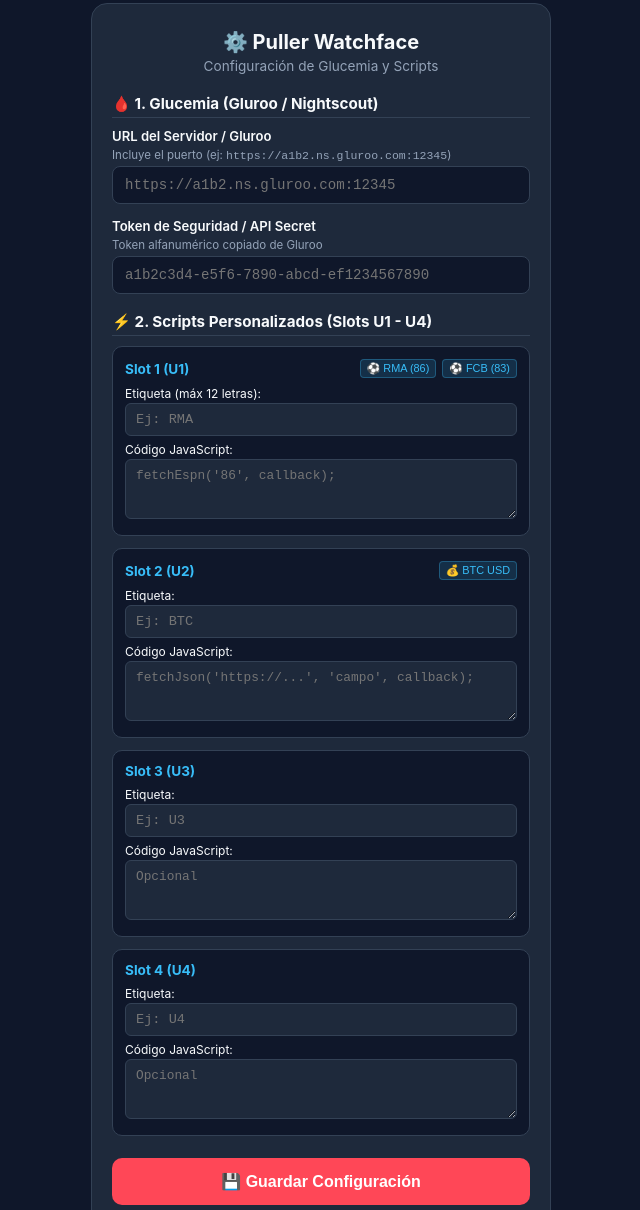
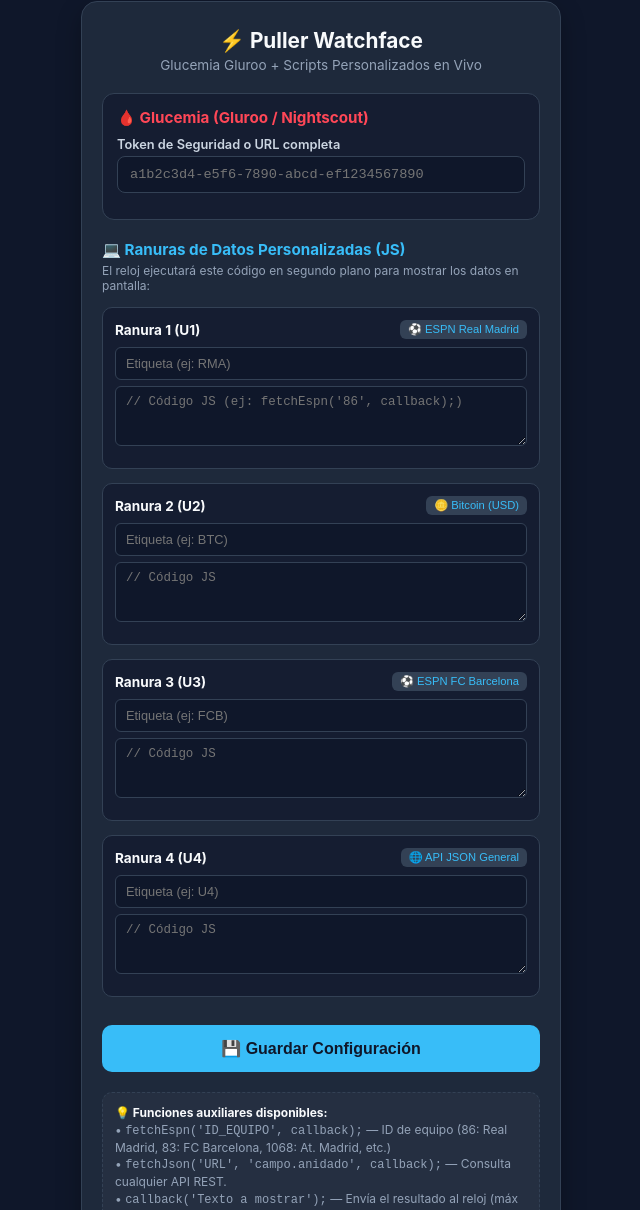
Before and after one commit to ermanitu/puller, a plain HTML site: page index.html in a window 1280 px wide. Shown: the part 13-1223 px from the top of the page, without its empty margins (319-959 px from the left). Drawn offline with Linux system fonts and the light colour scheme.

Commit message:
Refactor index.html for improved UI and functionality
Updated title and improved layout styles for the configuration form. Enhanced the script sections and added example functionalities.

```diff
--- a/index.html
+++ b/index.html
@@ -3,125 +3,98 @@
 <head>
   <meta charset="UTF-8">
   <meta name="viewport" content="width=device-width, initial-scale=1.0, user-scalable=no">
-  <title>Configuración Puller</title>
+  <title>Configuración Puller - Pebble</title>
 </head>
-<body style="background-color: #0f172a; color: #f8fafc; font-family: -apple-system, BlinkMacSystemFont, 'Segoe UI', Roboto, sans-serif; padding: 16px; margin: 0; display: flex; justify-content: center; box-sizing: border-box;">
+<body style="background-color: #0f172a; color: #f8fafc; font-family: -apple-system, BlinkMacSystemFont, 'Segoe UI', Roboto, sans-serif; padding: 14px; margin: 0; display: flex; justify-content: center; box-sizing: border-box;">
 
-  <div style="width: 100%; max-width: 460px; background-color: #1e293b; border-radius: 16px; padding: 20px; border: 1px solid #334155; box-sizing: border-box;">
+  <div style="width: 100%; max-width: 480px; background-color: #1e293b; border-radius: 16px; padding: 20px; box-shadow: 0 10px 25px rgba(0,0,0,0.3); border: 1px solid #334155; box-sizing: border-box;">
 
     <div style="text-align: center; margin-bottom: 20px;">
       <span id="badge" style="display: none; background: rgba(56, 189, 248, 0.15); color: #38bdf8; padding: 3px 10px; border-radius: 12px; font-size: 0.72rem; border: 1px solid rgba(56, 189, 248, 0.3); margin-bottom: 10px;">✨ Datos globales cargados</span>
-      <h1 style="font-size: 1.25rem; margin: 6px 0 0 0; color: #f8fafc;">⚙️ Puller Watchface</h1>
-      <p style="font-size: 0.85rem; color: #94a3b8; margin: 4px 0 0 0;">Configuración de Glucemia y Scripts</p>
+      <h1 style="font-size: 1.3rem; margin: 6px 0 0 0; color: #f8fafc;">⚡ Puller Watchface</h1>
+      <p style="font-size: 0.85rem; color: #94a3b8; margin: 4px 0 0 0;">Glucemia Gluroo + Scripts Personalizados en Vivo</p>
     </div>
 
-    <form id="pullerForm" style="margin: 0;">
+    <form id="configForm" style="margin: 0;">
 
-      <!-- SECCIÓN 1: GLUCOSA -->
-      <div style="font-size: 0.95rem; font-weight: bold; margin: 18px 0 10px 0; padding-bottom: 4px; border-bottom: 1px solid #334155; color: #f8fafc;">
-        🩸 1. Glucemia (Gluroo / Nightscout)
-      </div>
+      <!-- SECCIÓN GLUROO -->
+      <div style="background: rgba(15, 23, 42, 0.6); border: 1px solid #334155; border-radius: 12px; padding: 14px; margin-bottom: 20px;">
+        <div style="font-size: 0.95rem; font-weight: bold; color: #ff4757; margin-bottom: 10px;">🩸 Glucemia (Gluroo / Nightscout)</div>
 
-      <div style="margin-bottom: 14px;">
-        <label for="nightscout_url" style="display: block; font-size: 0.82rem; font-weight: 600; margin-bottom: 4px; color: #f8fafc;">URL del Servidor / Gluroo</label>
-        <div style="font-size: 0.72rem; color: #94a3b8; margin-bottom: 4px;">Incluye el puerto (ej: <code>https://a1b2.ns.gluroo.com:12345</code>)</div>
-        <input type="text" id="nightscout_url" placeholder="https://a1b2.ns.gluroo.com:12345" autocomplete="off" spellcheck="false" style="width: 100%; padding: 10px 12px; background: #0f172a; border: 1px solid #334155; border-radius: 8px; color: #f8fafc; font-size: 0.88rem; font-family: monospace; box-sizing: border-box; outline: none;">
-      </div>
-
-      <div style="margin-bottom: 14px;">
-        <label for="gluroo_token" style="display: block; font-size: 0.82rem; font-weight: 600; margin-bottom: 4px; color: #f8fafc;">Token de Seguridad / API Secret</label>
-        <div style="font-size: 0.72rem; color: #94a3b8; margin-bottom: 4px;">Token alfanumérico copiado de Gluroo</div>
-        <input type="text" id="gluroo_token" placeholder="a1b2c3d4-e5f6-7890-abcd-ef1234567890" autocomplete="off" spellcheck="false" style="width: 100%; padding: 10px 12px; background: #0f172a; border: 1px solid #334155; border-radius: 8px; color: #f8fafc; font-size: 0.88rem; font-family: monospace; box-sizing: border-box; outline: none;">
-      </div>
-
-      <!-- SECCIÓN 2: SCRIPTS -->
-      <div style="font-size: 0.95rem; font-weight: bold; margin: 18px 0 10px 0; padding-bottom: 4px; border-bottom: 1px solid #334155; color: #f8fafc;">
-        ⚡ 2. Scripts Personalizados (Slots U1 - U4)
-      </div>
-
-      <!-- SLOT 0 (U1) -->
-      <div style="background: #0f172a; border: 1px solid #334155; border-radius: 10px; padding: 12px; margin-bottom: 12px;">
-        <div style="display: flex; justify-content: space-between; align-items: center; margin-bottom: 8px;">
-          <span style="font-size: 0.85rem; font-weight: bold; color: #38bdf8;">Slot 1 (U1)</span>
-          <div style="display: flex; gap: 6px;">
-            <button type="button" onclick="setTemplate(0, 'RMA', 'fetchEspn(\'86\', callback);')" style="background: rgba(56, 189, 248, 0.15); color: #38bdf8; border: 1px solid rgba(56, 189, 248, 0.3); padding: 2px 6px; border-radius: 4px; font-size: 0.68rem; cursor: pointer;">⚽ RMA (86)</button>
-            <button type="button" onclick="setTemplate(0, 'FCB', 'fetchEspn(\'83\', callback);')" style="background: rgba(56, 189, 248, 0.15); color: #38bdf8; border: 1px solid rgba(56, 189, 248, 0.3); padding: 2px 6px; border-radius: 4px; font-size: 0.68rem; cursor: pointer;">⚽ FCB (83)</button>
-          </div>
-        </div>
-        <div style="margin-bottom: 6px;">
-          <label style="display: block; font-size: 0.75rem; color: #f8fafc; margin-bottom: 2px;">Etiqueta (máx 12 letras):</label>
-          <input type="text" id="label_0" placeholder="Ej: RMA" maxlength="12" style="width: 100%; padding: 8px 10px; background: #1e293b; border: 1px solid #334155; border-radius: 6px; color: #f8fafc; font-size: 0.85rem; font-family: monospace; box-sizing: border-box;">
-        </div>
-        <div>
-          <label style="display: block; font-size: 0.75rem; color: #f8fafc; margin-bottom: 2px;">Código JavaScript:</label>
-          <textarea id="code_0" placeholder="fetchEspn('86', callback);" style="width: 100%; height: 60px; padding: 8px 10px; background: #1e293b; border: 1px solid #334155; border-radius: 6px; color: #38bdf8; font-size: 0.8rem; font-family: monospace; resize: vertical; box-sizing: border-box;"></textarea>
+        <div style="margin-bottom: 12px;">
+          <label for="gluroo_token" style="display: block; font-size: 0.8rem; font-weight: 600; margin-bottom: 4px; color: #cbd5e1;">Token de Seguridad o URL completa</label>
+          <input type="text" id="gluroo_token" placeholder="a1b2c3d4-e5f6-7890-abcd-ef1234567890" autocomplete="off" autocorrect="off" autocapitalize="off" spellcheck="false" style="width: 100%; padding: 10px 12px; background: #0f172a; border: 1px solid #334155; border-radius: 8px; color: #f8fafc; font-size: 0.85rem; font-family: monospace; box-sizing: border-box; outline: none;">
         </div>
       </div>
 
-      <!-- SLOT 1 (U2) -->
-      <div style="background: #0f172a; border: 1px solid #334155; border-radius: 10px; padding: 12px; margin-bottom: 12px;">
+      <!-- SECCIÓN SCRIPTS PERSONALIZADOS (4 SLOTS) -->
+      <div style="margin-bottom: 20px;">
+        <div style="font-size: 0.95rem; font-weight: bold; color: #38bdf8; margin-bottom: 4px;">💻 Ranuras de Datos Personalizadas (JS)</div>
+        <div style="font-size: 0.75rem; color: #94a3b8; margin-bottom: 14px;">El reloj ejecutará este código en segundo plano para mostrar los datos en pantalla:</div>
+
+        <!-- SLOT 1 -->
+        <div style="background: rgba(15, 23, 42, 0.6); border: 1px solid #334155; border-radius: 10px; padding: 12px; margin-bottom: 14px;">
           <div style="display: flex; justify-content: space-between; align-items: center; margin-bottom: 8px;">
-          <span style="font-size: 0.85rem; font-weight: bold; color: #38bdf8;">Slot 2 (U2)</span>
-          <div style="display: flex; gap: 6px;">
-            <button type="button" onclick="setTemplate(1, 'BTC', 'fetchJson(\'https://api.coinbase.com/v2/prices/spot?currency=USD\', \'data.amount\', function(v){ callback(\'$\' + Math.round(v)); });')" style="background: rgba(56, 189, 248, 0.15); color: #38bdf8; border: 1px solid rgba(56, 189, 248, 0.3); padding: 2px 6px; border-radius: 4px; font-size: 0.68rem; cursor: pointer;">💰 BTC USD</button>
-          </div>
+            <strong style="font-size: 0.85rem; color: #f8fafc;">Ranura 1 (U1)</strong>
+            <button type="button" onclick="loadExample(0, 'espn')" style="background: #334155; color: #38bdf8; border: none; padding: 3px 8px; border-radius: 6px; font-size: 0.7rem; cursor: pointer;">⚽ ESPN Real Madrid</button>
           </div>
           <div style="margin-bottom: 6px;">
-          <label style="display: block; font-size: 0.75rem; color: #f8fafc; margin-bottom: 2px;">Etiqueta:</label>
-          <input type="text" id="label_1" placeholder="Ej: BTC" maxlength="12" style="width: 100%; padding: 8px 10px; background: #1e293b; border: 1px solid #334155; border-radius: 6px; color: #f8fafc; font-size: 0.85rem; font-family: monospace; box-sizing: border-box;">
-        </div>
-        <div>
-          <label style="display: block; font-size: 0.75rem; color: #f8fafc; margin-bottom: 2px;">Código JavaScript:</label>
-          <textarea id="code_1" placeholder="fetchJson('https://...', 'campo', callback);" style="width: 100%; height: 60px; padding: 8px 10px; background: #1e293b; border: 1px solid #334155; border-radius: 6px; color: #38bdf8; font-size: 0.8rem; font-family: monospace; resize: vertical; box-sizing: border-box;"></textarea>
+            <input type="text" id="label_0" placeholder="Etiqueta (ej: RMA)" maxlength="12" style="width: 100%; padding: 8px 10px; background: #0f172a; border: 1px solid #334155; border-radius: 6px; color: #f8fafc; font-size: 0.8rem; box-sizing: border-box; outline: none; margin-bottom: 6px;">
+            <textarea id="code_0" rows="3" placeholder="// Código JS (ej: fetchEspn('86', callback);)" style="width: 100%; padding: 8px 10px; background: #0f172a; border: 1px solid #334155; border-radius: 6px; color: #38bdf8; font-family: monospace; font-size: 0.78rem; box-sizing: border-box; outline: none; resize: vertical;"></textarea>
           </div>
         </div>
 
-      <!-- SLOT 2 (U3) -->
-      <div style="background: #0f172a; border: 1px solid #334155; border-radius: 10px; padding: 12px; margin-bottom: 12px;">
+        <!-- SLOT 2 -->
+        <div style="background: rgba(15, 23, 42, 0.6); border: 1px solid #334155; border-radius: 10px; padding: 12px; margin-bottom: 14px;">
           <div style="display: flex; justify-content: space-between; align-items: center; margin-bottom: 8px;">
-          <span style="font-size: 0.85rem; font-weight: bold; color: #38bdf8;">Slot 3 (U3)</span>
+            <strong style="font-size: 0.85rem; color: #f8fafc;">Ranura 2 (U2)</strong>
+            <button type="button" onclick="loadExample(1, 'crypto')" style="background: #334155; color: #38bdf8; border: none; padding: 3px 8px; border-radius: 6px; font-size: 0.7rem; cursor: pointer;">🪙 Bitcoin (USD)</button>
           </div>
           <div style="margin-bottom: 6px;">
-          <label style="display: block; font-size: 0.75rem; color: #f8fafc; margin-bottom: 2px;">Etiqueta:</label>
-          <input type="text" id="label_2" placeholder="Ej: U3" maxlength="12" style="width: 100%; padding: 8px 10px; background: #1e293b; border: 1px solid #334155; border-radius: 6px; color: #f8fafc; font-size: 0.85rem; font-family: monospace; box-sizing: border-box;">
-        </div>
-        <div>
-          <label style="display: block; font-size: 0.75rem; color: #f8fafc; margin-bottom: 2px;">Código JavaScript:</label>
-          <textarea id="code_2" placeholder="Opcional" style="width: 100%; height: 60px; padding: 8px 10px; background: #1e293b; border: 1px solid #334155; border-radius: 6px; color: #38bdf8; font-size: 0.8rem; font-family: monospace; resize: vertical; box-sizing: border-box;"></textarea>
+            <input type="text" id="label_1" placeholder="Etiqueta (ej: BTC)" maxlength="12" style="width: 100%; padding: 8px 10px; background: #0f172a; border: 1px solid #334155; border-radius: 6px; color: #f8fafc; font-size: 0.8rem; box-sizing: border-box; outline: none; margin-bottom: 6px;">
+            <textarea id="code_1" rows="3" placeholder="// Código JS" style="width: 100%; padding: 8px 10px; background: #0f172a; border: 1px solid #334155; border-radius: 6px; color: #38bdf8; font-family: monospace; font-size: 0.78rem; box-sizing: border-box; outline: none; resize: vertical;"></textarea>
           </div>
         </div>
 
-      <!-- SLOT 3 (U4) -->
-      <div style="background: #0f172a; border: 1px solid #334155; border-radius: 10px; padding: 12px; margin-bottom: 12px;">
+        <!-- SLOT 3 -->
+        <div style="background: rgba(15, 23, 42, 0.6); border: 1px solid #334155; border-radius: 10px; padding: 12px; margin-bottom: 14px;">
           <div style="display: flex; justify-content: space-between; align-items: center; margin-bottom: 8px;">
-          <span style="font-size: 0.85rem; font-weight: bold; color: #38bdf8;">Slot 4 (U4)</span>
+            <strong style="font-size: 0.85rem; color: #f8fafc;">Ranura 3 (U3)</strong>
+            <button type="button" onclick="loadExample(2, 'barca')" style="background: #334155; color: #38bdf8; border: none; padding: 3px 8px; border-radius: 6px; font-size: 0.7rem; cursor: pointer;">⚽ ESPN FC Barcelona</button>
           </div>
           <div style="margin-bottom: 6px;">
-          <label style="display: block; font-size: 0.75rem; color: #f8fafc; margin-bottom: 2px;">Etiqueta:</label>
-          <input type="text" id="label_3" placeholder="Ej: U4" maxlength="12" style="width: 100%; padding: 8px 10px; background: #1e293b; border: 1px solid #334155; border-radius: 6px; color: #f8fafc; font-size: 0.85rem; font-family: monospace; box-sizing: border-box;">
-        </div>
-        <div>
-          <label style="display: block; font-size: 0.75rem; color: #f8fafc; margin-bottom: 2px;">Código JavaScript:</label>
-          <textarea id="code_3" placeholder="Opcional" style="width: 100%; height: 60px; padding: 8px 10px; background: #1e293b; border: 1px solid #334155; border-radius: 6px; color: #38bdf8; font-size: 0.8rem; font-family: monospace; resize: vertical; box-sizing: border-box;"></textarea>
+            <input type="text" id="label_2" placeholder="Etiqueta (ej: FCB)" maxlength="12" style="width: 100%; padding: 8px 10px; background: #0f172a; border: 1px solid #334155; border-radius: 6px; color: #f8fafc; font-size: 0.8rem; box-sizing: border-box; outline: none; margin-bottom: 6px;">
+            <textarea id="code_2" rows="3" placeholder="// Código JS" style="width: 100%; padding: 8px 10px; background: #0f172a; border: 1px solid #334155; border-radius: 6px; color: #38bdf8; font-family: monospace; font-size: 0.78rem; box-sizing: border-box; outline: none; resize: vertical;"></textarea>
           </div>
         </div>
 
-      <button type="submit" style="width: 100%; padding: 14px; background-color: #ff4757; color: white; border: none; border-radius: 10px; font-size: 1rem; font-weight: bold; cursor: pointer; margin-top: 10px; box-sizing: border-box;">💾 Guardar Configuración</button>
+        <!-- SLOT 4 -->
+        <div style="background: rgba(15, 23, 42, 0.6); border: 1px solid #334155; border-radius: 10px; padding: 12px; margin-bottom: 14px;">
+          <div style="display: flex; justify-content: space-between; align-items: center; margin-bottom: 8px;">
+            <strong style="font-size: 0.85rem; color: #f8fafc;">Ranura 4 (U4)</strong>
+            <button type="button" onclick="loadExample(3, 'json')" style="background: #334155; color: #38bdf8; border: none; padding: 3px 8px; border-radius: 6px; font-size: 0.7rem; cursor: pointer;">🌐 API JSON General</button>
+          </div>
+          <div style="margin-bottom: 6px;">
+            <input type="text" id="label_3" placeholder="Etiqueta (ej: U4)" maxlength="12" style="width: 100%; padding: 8px 10px; background: #0f172a; border: 1px solid #334155; border-radius: 6px; color: #f8fafc; font-size: 0.8rem; box-sizing: border-box; outline: none; margin-bottom: 6px;">
+            <textarea id="code_3" rows="3" placeholder="// Código JS" style="width: 100%; padding: 8px 10px; background: #0f172a; border: 1px solid #334155; border-radius: 6px; color: #38bdf8; font-family: monospace; font-size: 0.78rem; box-sizing: border-box; outline: none; resize: vertical;"></textarea>
+          </div>
+        </div>
+
+      </div>
+
+      <button type="submit" style="width: 100%; padding: 14px; background-color: #38bdf8; color: #0f172a; border: none; border-radius: 10px; font-size: 1rem; font-weight: bold; cursor: pointer; margin-top: 8px; box-sizing: border-box;">💾 Guardar Configuración</button>
     </form>
 
-    <div style="margin-top: 18px; background: rgba(255, 255, 255, 0.02); border: 1px dashed #334155; border-radius: 8px; padding: 10px; font-size: 0.75rem; color: #94a3b8; line-height: 1.4;">
-      <strong style="color: #f8fafc;">¿Dónde encontrar la glucosa?</strong><br>
-      Abre la app <strong>Gluroo</strong> ➡️ ⚙️ <strong>Ajustes</strong> ➡️ <strong>Account</strong> y copia tu <strong>Nightscout Host / URL</strong> y tu <strong>Security Token</strong>.
+    <div style="margin-top: 20px; background: rgba(255, 255, 255, 0.03); border: 1px dashed #334155; border-radius: 10px; padding: 12px; font-size: 0.75rem; color: #94a3b8; line-height: 1.4;">
+      <strong style="color: #f8fafc;">💡 Funciones auxiliares disponibles:</strong><br>
+      • <code>fetchEspn('ID_EQUIPO', callback);</code> — ID de equipo (86: Real Madrid, 83: FC Barcelona, 1068: At. Madrid, etc.)<br>
+      • <code>fetchJson('URL', 'campo.anidado', callback);</code> — Consulta cualquier API REST.<br>
+      • <code>callback('Texto a mostrar');</code> — Envía el resultado al reloj (máx 24 caracteres).
     </div>
 
   </div>
 
   <script>
-    function setTemplate(idx, label, code) {
-      document.getElementById('label_' + idx).value = label;
-      document.getElementById('code_' + idx).value = code;
-    }
-
     function getQueryParam(variable) {
       var query = window.location.search.substring(1);
       var vars = query.split('&');
@@ -134,74 +107,81 @@
       return '';
     }
 
-    (function init() {
-      var configStr = getQueryParam('config');
-      var cfg = {};
-      if (configStr) {
+    // 1. Cargar configuración existente enviada por Pebble o guardada en localStorage
+    var rawConfig = getQueryParam('config');
+    var parsedConfig = {};
+    if (rawConfig) {
       try {
-          cfg = JSON.parse(configStr);
+        parsedConfig = JSON.parse(rawConfig);
       } catch(e) {}
     }
 
-      var specificUrl = (cfg && cfg.nightscout_url) || getQueryParam('nightscout_url') || getQueryParam('url');
-      var specificToken = (cfg && (cfg.gluroo_token || cfg.api_key)) || getQueryParam('gluroo_token') || getQueryParam('api_key');
-
-      var globalUrl = localStorage.getItem('global_nightscout_url') || '';
+    var specificToken = parsedConfig.gluroo_token || getQueryParam('gluroo_token') || getQueryParam('token') || getQueryParam('api_key');
     var globalToken = localStorage.getItem('global_gluroo_token') || '';
-
-      var finalUrl = specificUrl || globalUrl;
     var finalToken = specificToken || globalToken;
 
-      document.getElementById('nightscout_url').value = finalUrl || '';
-      document.getElementById('gluroo_token').value = finalToken || '';
-
-      if (!specificUrl && !specificToken && (globalUrl || globalToken)) {
+    if (finalToken) {
+      document.getElementById('gluroo_token').value = finalToken;
+    }
+    if (!specificToken && globalToken) {
       document.getElementById('badge').style.display = 'inline-block';
     }
 
-      var scripts = (cfg && cfg.scripts) || [];
+    // Cargar los 4 scripts
+    var scripts = parsedConfig.scripts || [];
     for (var i = 0; i < 4; i++) {
       if (scripts[i]) {
-          document.getElementById('label_' + i).value = scripts[i].label || '';
-          document.getElementById('code_' + i).value = scripts[i].code || '';
+        if (scripts[i].label) document.getElementById('label_' + i).value = scripts[i].label;
+        if (scripts[i].code) document.getElementById('code_' + i).value = scripts[i].code;
       }
     }
-    })();
 
-    document.getElementById('pullerForm').addEventListener('submit', function(e) {
+    // 2. Plantillas rápidas de ejemplo
+    function loadExample(index, type) {
+      var labelInput = document.getElementById('label_' + index);
+      var codeInput = document.getElementById('code_' + index);
+
+      if (type === 'espn') {
+        labelInput.value = 'RMA';
+        codeInput.value = "fetchEspn('86', callback);";
+      } else if (type === 'barca') {
+        labelInput.value = 'FCB';
+        codeInput.value = "fetchEspn('83', callback);";
+      } else if (type === 'crypto') {
+        labelInput.value = 'BTC';
+        codeInput.value = "fetchJson('https://api.coindesk.com/v1/bpi/currentprice.json', 'bpi.USD.rate_float', function(val) { callback('$' + Math.round(val)); });";
+      } else if (type === 'json') {
+        labelInput.value = 'API';
+        codeInput.value = "fetchJson('https://api.ipify.org?format=json', 'ip', callback);";
+      }
+    }
+
+    // 3. Guardar y enviar de vuelta a Pebble
+    document.getElementById('configForm').addEventListener('submit', function(e) {
       e.preventDefault();
 
-      var enteredUrl = document.getElementById('nightscout_url').value.trim();
       var enteredToken = document.getElementById('gluroo_token').value.trim();
-
-      if (enteredToken.indexOf('http') === 0 && !enteredUrl) {
-        enteredUrl = enteredToken;
-        enteredToken = '';
+      if (enteredToken) {
+        localStorage.setItem('global_gluroo_token', enteredToken);
       }
 
-      if (enteredUrl) {
-        enteredUrl = enteredUrl.replace(/\/api\/v1.*$/i, '').replace(/\/+$/, '');
-      }
-
-      if (enteredUrl) localStorage.setItem('global_nightscout_url', enteredUrl);
-      if (enteredToken) localStorage.setItem('global_gluroo_token', enteredToken);
-
-      var scripts = [];
+      var savedScripts = [];
       for (var i = 0; i < 4; i++) {
         var lbl = document.getElementById('label_' + i).value.trim();
         var cd = document.getElementById('code_' + i).value.trim();
-        scripts.push({ label: lbl, code: cd });
+        savedScripts.push({
+          label: lbl,
+          code: cd
+        });
       }
 
-      var outConfig = {
-        nightscout_url: enteredUrl,
+      var config = {
         gluroo_token: enteredToken,
-        api_key: enteredToken,
-        scripts: scripts
+        scripts: savedScripts
       };
 
       var returnTo = getQueryParam('return_to') || 'pebblejs://close#';
-      window.location.href = returnTo + encodeURIComponent(JSON.stringify(outConfig));
+      window.location.href = returnTo + encodeURIComponent(JSON.stringify(config));
     });
   </script>
 </body>
```
Lines whose indentation alone changed are shown as unchanged.
